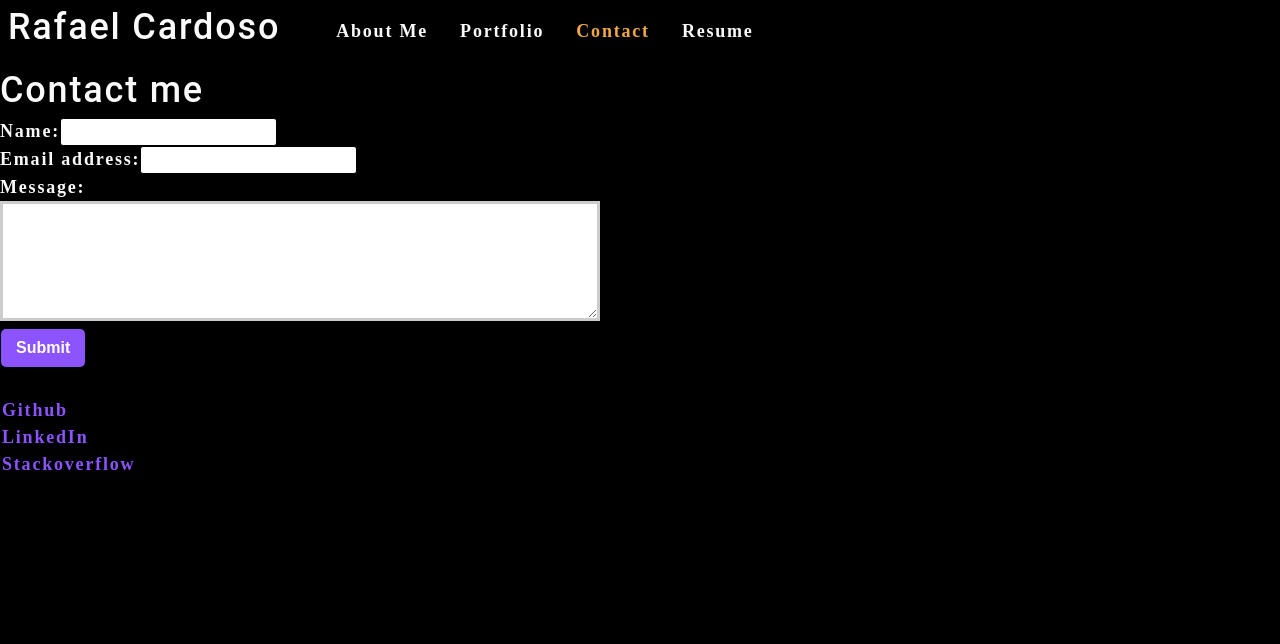
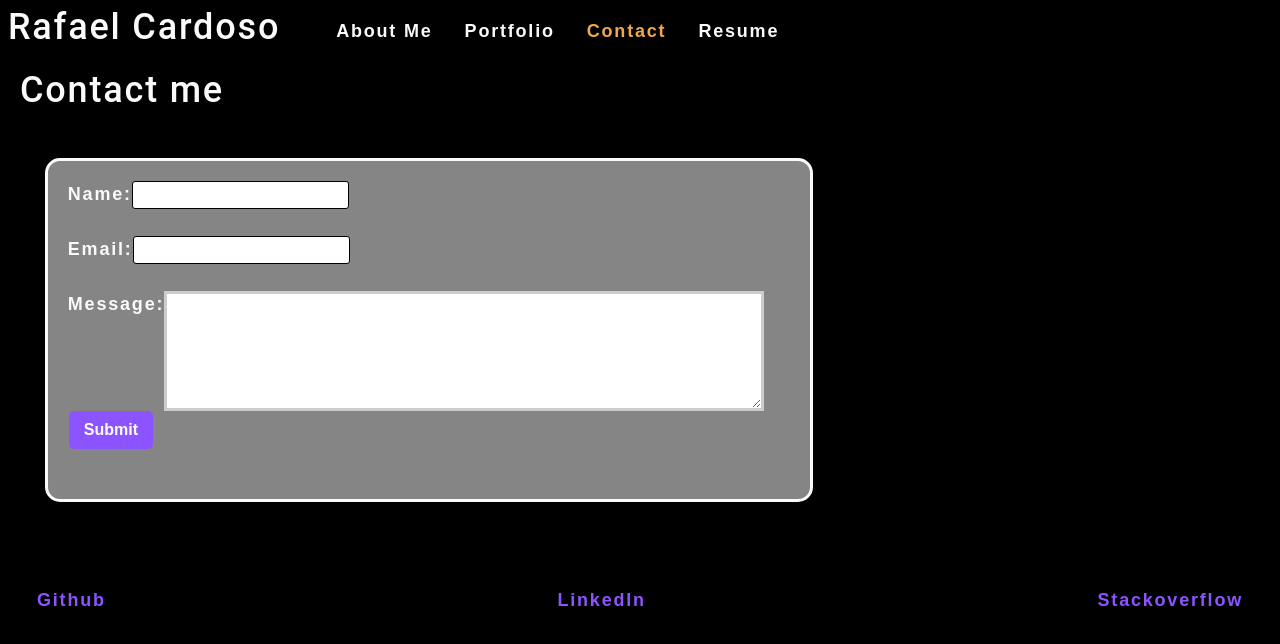
Before and after one commit to raf203/rafael-portfolio, a React (Create React App) app: page / in a window 1280 px wide. Both pictures are taken after a click on the element "Contact". Shown: the top 644 px of the page. Built offline with nearby package versions, Linux system fonts and the light colour scheme.

Commit message:
update index.css

```diff
--- a/src/components/About/index.js
+++ b/src/components/About/index.js
@@ -3,13 +3,15 @@ import profilePhoto from "../../assets/rafael.jpg";
 
 function About() {
   return (
-    <section className="my-5">
-      <h1 id="about">About me</h1>
+    <section className="general">
+      <h1 id="about" className="about">About me</h1>
+      <div className = "container-about">
       <img src={profilePhoto} className="my-2" alt="photo" />
-      <p className="text-center">
+      <p className="bio">
 
 Ten years of experience as Project Manager, Product Manager and Content Producer in advertising, IT and banking. And now starting the web development boot camp at UC Berkeley.
       </p>
+      </div>
     </section>
   );
 }
--- a/src/components/Contact/index.js
+++ b/src/components/Contact/index.js
@@ -40,9 +40,9 @@ function ContactForm() {
 
   return (
     <section>
-      <h1>Contact me</h1>
-      <form id="contact-form" onSubmit={handleSubmit}>
-        <div>
+      <h1 className="contact">Contact me</h1>
+      <form id="contact-form" className="form-container" onSubmit={handleSubmit}>
+        <div className = "form-input">
           <label htmlFor="name">Name:</label>
           <input
             type="text"
@@ -51,8 +51,9 @@ function ContactForm() {
             name="name"
           />
         </div>
-        <div>
-          <label htmlFor="email">Email address:</label>
+        < br />
+        <div className = "form-input">
+          <label htmlFor="email">Email:</label>
           <input
             type="email"
             defaultValue={email}
@@ -60,7 +61,8 @@ function ContactForm() {
             name="email"
           />
         </div>
-        <div>
+        < br />
+        <div className = "form-input">
           <label htmlFor="message">Message:</label>
           <textarea
             name="message"
--- a/src/components/ProjectList/index.js
+++ b/src/components/ProjectList/index.js
@@ -7,18 +7,23 @@ function ProjectList(props) {
     <div>
       <ul>
         {projects.map((project) => (
-          <li key={project.title}>
-            <h3>{project.title}</h3>
+          <li key={project.title} className="card-project">
+            <h3 className="project-title">{project.title}</h3>
             <img
-              src={require(`../../assets/${project.image}`)}
+              src={require(`../../assets/${project.image}`)} a href= {project.deployed}
             ></img>
+            <div className="links">
             <a href={project.deployed} target="_blank">
               {" "}
-              deployed application
+              Application
             </a>
+
             <a href={project.repo} target="_blank">
-              repo
+              Repository
             </a>
+            </div>
+            <br />
+            <br />
           </li>
         ))}
       </ul>
--- a/src/index.css
+++ b/src/index.css
@@ -24,7 +24,7 @@ main {
 
 html,
 body {
-  min-height: 100%;
+  height: 100%;
 }
 
 body {
@@ -36,7 +36,7 @@ body {
   letter-spacing: .1em;
   background: var(--dark);
   color: var(--light);
-  font-family: 'Poiret One';
+  font-family: 'Arial';
 
 }
 
@@ -293,3 +293,73 @@ a {
 .navActive {
   color: var(--secondary);
 }
+
+/* .footer {
+  display: flex;
+  flex-wrap: wrap;
+  justify-content: space-evenly;
+
+} */
+
+.footer {
+
+
+  width: 100%;
+  padding: 40px 35px;
+  display: flex;
+  justify-content: space-between;
+  flex-wrap: wrap;
+
+}
+
+.bio {
+  padding: 30px;
+}
+
+.container-about {
+  display: flex;
+  padding: 100px;
+}
+
+.general {
+  min-height:100%;
+	position:relative;
+	width:100%;
+}
+
+.about,
+.contact {
+  padding: 0 0 0 20px;
+}
+
+.form-container{
+
+  color: var(--secondary-color);
+    background-color: rgb(133, 133, 133);
+    padding: 20px;
+    border-style: solid;
+    border-width: 3px;
+    border-color: var(--secondary-color);
+    width: 60%;
+    margin: 3.5%;
+    border-radius: 15px;
+}
+
+.links {
+  display: flex;
+  justify-content: space-evenly;
+  background-color: #dfdfdf;
+  border-style: solid;
+    border-width: 3px;
+    border-color: var(--secondary-color);
+    margin: 50px;
+}
+.project-title{
+  display: flex;
+  justify-content:center;
+  padding: 20px;
+}
+
+.form-input{
+  display: flex;
+}
```
Also changed, not shown: src/App.css (line endings or trailing spaces), src/assets/rafael.jpg.
